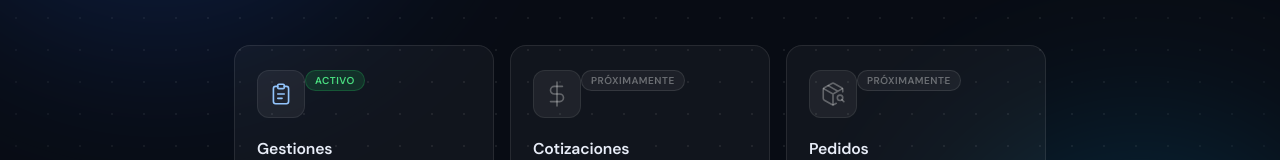
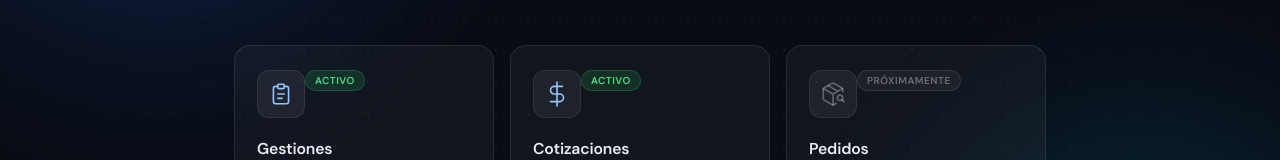
Before and after one commit to Auxticproscience/CRM-Frontend, a React (Vite) app: page / in a window 1280 px wide. Shown: the part 350-510 px from the top of the page. Built offline with nearby package versions, Linux system fonts and the light colour scheme; no server answers.

Commit message:
Frontend 3.0.1 fix cotizaciones unlocked from main view

```diff
--- a/src/views/LandingView.jsx
+++ b/src/views/LandingView.jsx
@@ -25,8 +25,8 @@ const modules = [
         <path d="M17 5H9.5a3.5 3.5 0 1 0 0 7h5a3.5 3.5 0 1 1 0 7H6"/>
       </svg>
     ),
-    ready: false,
-    stat: "Próximamente",
+    ready: true,
+    stat: "Activo",
   },
   {
     id: "pedidos",
```
